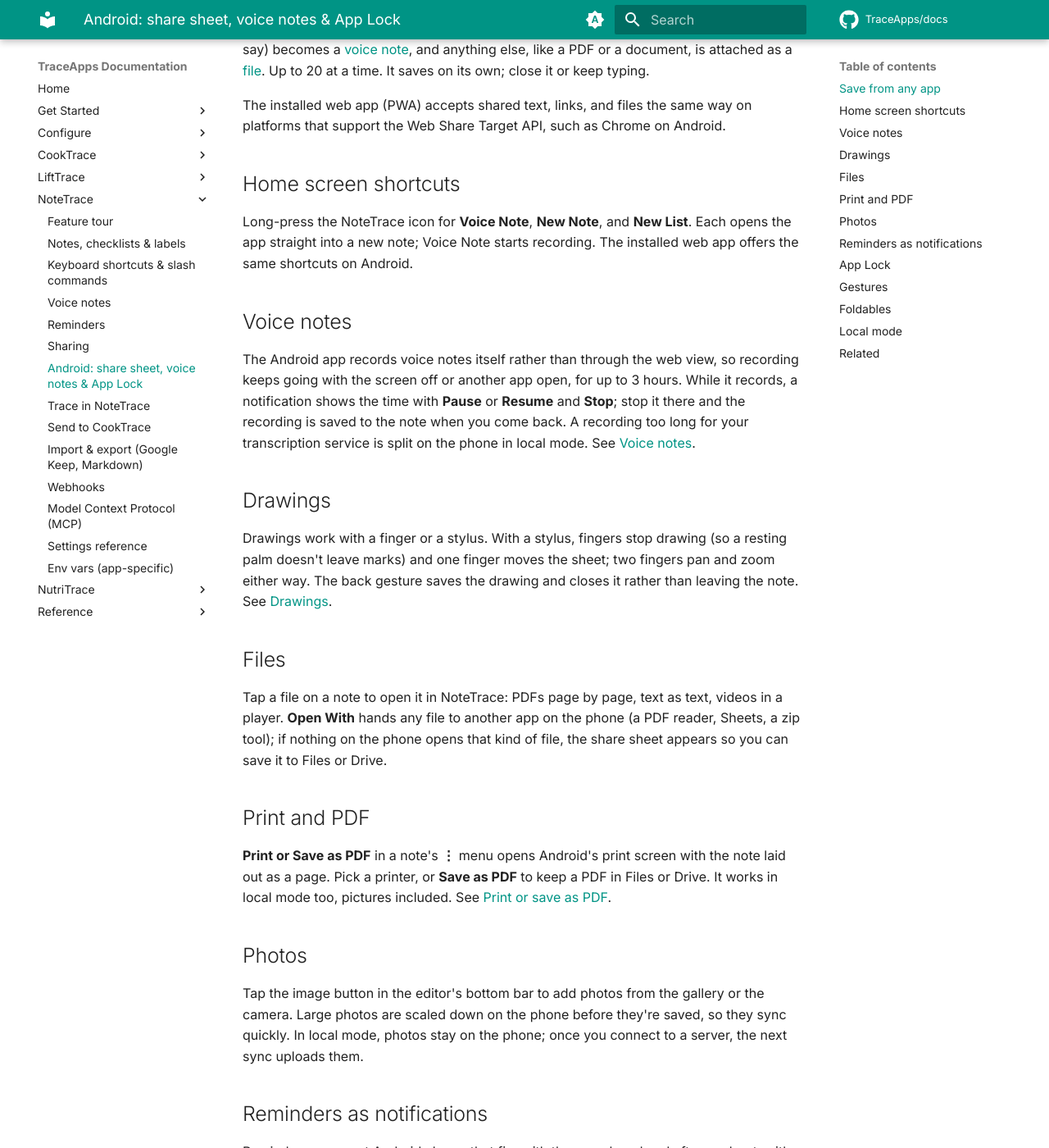
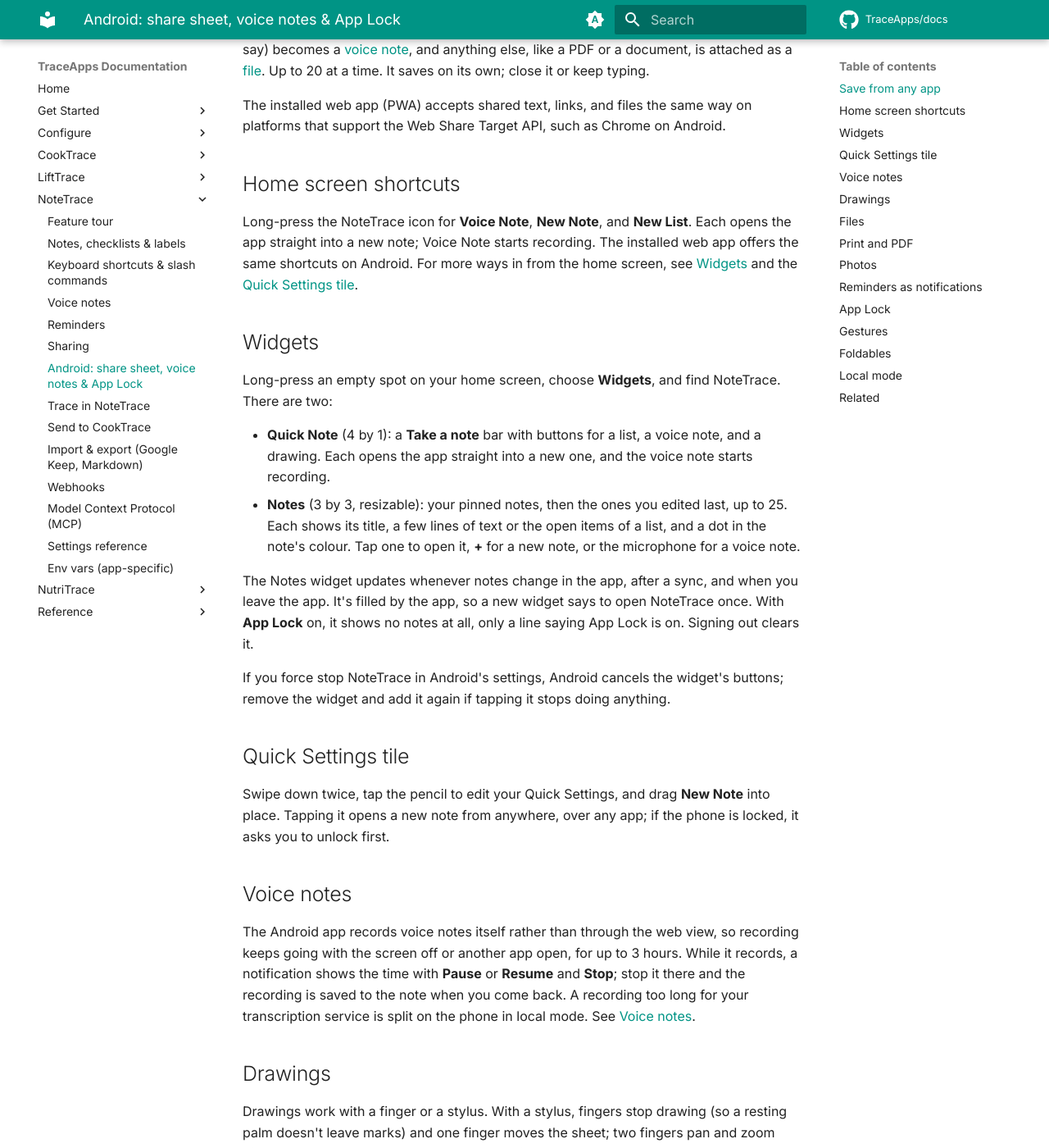
Before and after one commit to TraceApps/docs, an MkDocs documentation site: the page built from docs/notetrace/android.md, in a window 1280 px wide and 1400 px high, scrolled down 443 px. Shown: the whole window at 82% size. Built offline with MkDocs 1.6.1 and Material for MkDocs 9.7.7, drawn with Linux system fonts in a browser that asks for light colours; comment, search, counter and statistics services are not loaded.

Commit message:
NoteTrace: widgets and quick settings tile

```diff
--- a/docs/notetrace/android.md
+++ b/docs/notetrace/android.md
@@ -10,7 +10,22 @@ The installed web app (PWA) accepts shared text, links, and files the same way o
 
 ## Home screen shortcuts
 
-Long-press the NoteTrace icon for **Voice Note**, **New Note**, and **New List**. Each opens the app straight into a new note; Voice Note starts recording. The installed web app offers the same shortcuts on Android.
+Long-press the NoteTrace icon for **Voice Note**, **New Note**, and **New List**. Each opens the app straight into a new note; Voice Note starts recording. The installed web app offers the same shortcuts on Android. For more ways in from the home screen, see [Widgets](#widgets) and the [Quick Settings tile](#tile).
+
+## Widgets {#widgets}
+
+Long-press an empty spot on your home screen, choose **Widgets**, and find NoteTrace. There are two:
+
+- **Quick Note** (4 by 1): a **Take a note** bar with buttons for a list, a voice note, and a drawing. Each opens the app straight into a new one, and the voice note starts recording.
+- **Notes** (3 by 3, resizable): your pinned notes, then the ones you edited last, up to 25. Each shows its title, a few lines of text or the open items of a list, and a dot in the note's colour. Tap one to open it, **+** for a new note, or the microphone for a voice note.
+
+The Notes widget updates whenever notes change in the app, after a sync, and when you leave the app. It's filled by the app, so a new widget says to open NoteTrace once. With **App Lock** on, it shows no notes at all, only a line saying App Lock is on. Signing out clears it.
+
+If you force stop NoteTrace in Android's settings, Android cancels the widget's buttons; remove the widget and add it again if tapping it stops doing anything.
+
+## Quick Settings tile {#tile}
+
+Swipe down twice, tap the pencil to edit your Quick Settings, and drag **New Note** into place. Tapping it opens a new note from anywhere, over any app; if the phone is locked, it asks you to unlock first.
 
 ## Voice notes
 
```
Also changed, not shown: docs/notetrace/features.md (+1 -1 lines), docs/notetrace/index.md (+1 -1 lines).
